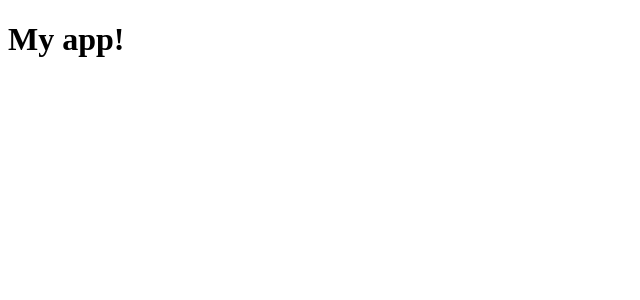
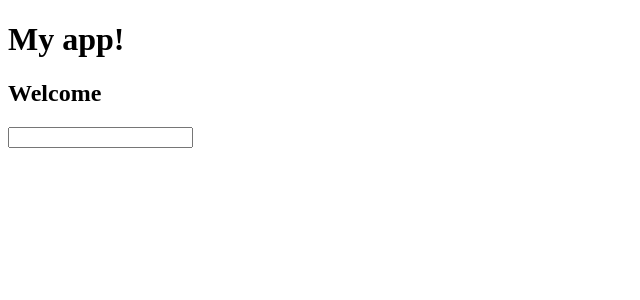
Before and after one commit to xAlessandroo/React, a React (Vite) app in the folder my-app/: page / in a window 1280 px wide. Shown: the top 300 px of the page, without its empty margins (0-640 px from the left). Built offline with nearby package versions, Linux system fonts and the light colour scheme.

Commit message:
app update

```diff
--- a/my-app/src/App.jsx
+++ b/my-app/src/App.jsx
@@ -1,7 +1,10 @@
+import { InteractiveWelcome } from "./InteractiveWelcome";
+
 export function App(){
     return (
         <div>
             <h1>My app!</h1>
+            <InteractiveWelcome />
         </div>
     )
 }
--- /dev/null
+++ b/my-app/src/InteractiveWelcome.jsx
@@ -0,0 +1,19 @@
+import { useState } from "react";
+import { Welcome } from "./Welcome";
+
+export function InteractiveWelcome(){
+
+    const [username, setUsername] = useState('');
+
+    function handleUsername(event){
+        const name = event.target.value
+        setUsername(name)
+    }
+
+    return (
+        <div>
+            <Welcome name={username}/>
+            <input type="text" onChange={handleUsername}/>
+        </div>
+    )
+}
--- /dev/null
+++ b/my-app/src/Welcome.jsx
@@ -0,0 +1,7 @@
+export function Welcome({ name = user }){
+    return (
+        <div>
+             <h2>Welcome {name}</h2>
+        </div>
+    )
+}
```
